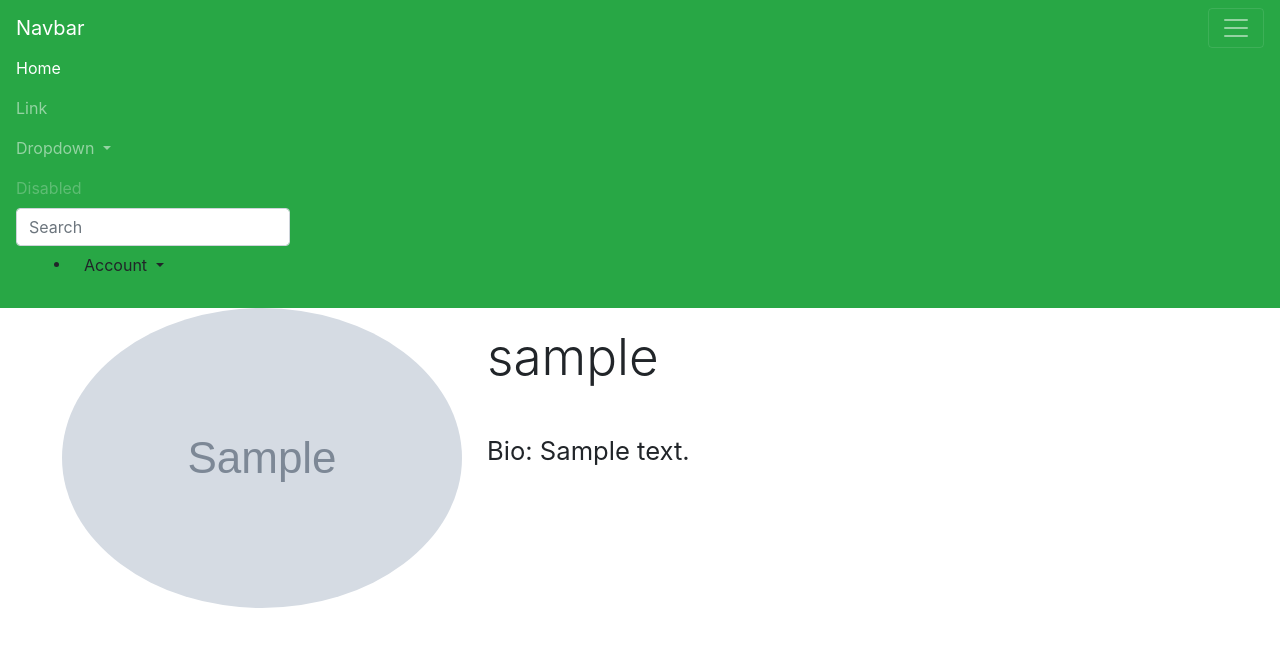
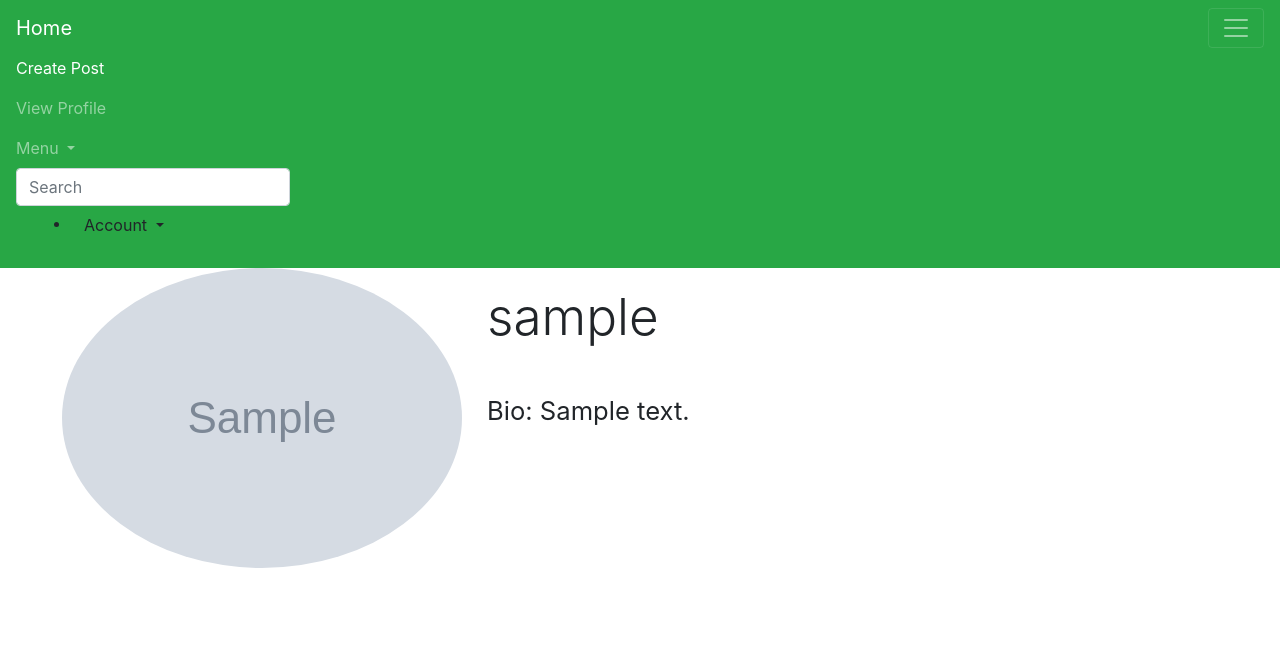
Before and after one commit to ClarisseU/awwardz, a Django app: page /new/profile in a window 1280 px wide, after a click that opens the changed part. Shown: the top 647 px of the page. Run offline with Django 3.2, Linux system fonts and the light colour scheme; a user stored in the database is signed in; tables that the repository leaves empty hold one stand-in row (values such as "Sample post"); grey boxes marked "Sample" are stand-in pictures; some libraries are stand-ins or nearby versions.

Commit message:
last commit

```diff
--- a/ardz/templates/index.html
+++ b/ardz/templates/index.html
@@ -28,7 +28,7 @@
         <div class="row">
             {% for proj in project %}
             <div class="thumbnail" style="background-image: white;">
-                <img id="img-post" class="img-responsive" src='{{proj.screenshot.url}}' height='520' width='850'>
+                <img id="img-post" class="img-responsive" src='{{proj.screenshot.url}}' height='520' width='750'>
             </div>
         </div>
         {% for com in proj.comments_set.all %}
--- a/ardz/templates/navbar.html
+++ b/ardz/templates/navbar.html
@@ -1,5 +1,5 @@
 <nav class="navbar navbar-dark bg-success">
-    <a class="navbar-brand" href="{%url 'welcome'%}">Navbar</a>
+    <a class="navbar-brand" href="{%url 'welcome'%}">Home</a>
     <button class="navbar-toggler" type="button" data-toggle="collapse" data-target="#navbarSupportedContent" aria-controls="navbarSupportedContent" aria-expanded="false" aria-label="Toggle navigation">
     <span class="navbar-toggler-icon"></span>
   </button>
@@ -7,33 +7,28 @@
     <div class="collapse navbar-collapse" id="navbarSupportedContent">
         <ul class="navbar-nav mr-auto">
             <li class="nav-item active">
-                <a class="nav-link" href="{%url 'welcome'%}">Home <span class="sr-only">(current)</span></a>
+                <a class="nav-link" href="{%url 'new-post'%}">Create Post <span class="sr-only">(current)</span></a>
             </li>
             <li class="nav-item">
-                <a class="nav-link" href="#">Link</a>
+                <a class="nav-link" href="{% url 'profile'%}">View Profile</a>
             </li>
             <li class="nav-item dropdown">
                 <a class="nav-link dropdown-toggle" href="#" id="navbarDropdown" role="button" data-toggle="dropdown" aria-haspopup="true" aria-expanded="false">
-          Dropdown
+          Menu
         </a>
                 <div class="dropdown-menu" aria-labelledby="navbarDropdown">
-                    <a class="dropdown-item" href="#">Action</a>
-                    <a class="dropdown-item" href="#">Another action</a>
+                    <a class="dropdown-item" href="{%url 'new-post'%}">Create Post</a>
+                    <a class="dropdown-item" href="{% url 'profile'%}">View Profile</a>
                     <div class="dropdown-divider"></div>
-                    <a class="dropdown-item" href="#">Something else here</a>
+                    <a class="dropdown-item" href="{% url 'project_api'%}">Project Api</a>
+                    <a class="dropdown-item" href="{% url 'profile_api'%}">Profile Api</a>
                 </div>
-            </li>
-            <li class="nav-item">
-                <a class="nav-link disabled" href="#">Disabled</a>
             </li>
         </ul>
         <form class="form-inline my-2 my-lg-0" action="{% url 'search' %}">
             <input class="form-control mr-sm-2" type="search" placeholder="Search" aria-label="Search" name="title">
             <!-- <button class="btn btn-outline-success my-2 my-sm-0" type="submit">Search</button> -->
         </form>
-    </div>
-
-
         <div class="col-sm-6 col-md-6">
             {% if user.is_authenticated %}
             <ul>
@@ -44,21 +39,6 @@
                     <ul class="dropdown-menu" role="menu">
                         <li>
                             <a href="{%url 'welcome'%}">Home</a>
-                    </li>
-                    <li>
-                        <a href="{% url 'profile_api'%}">Profile Api</a>
-                    </li>
-                    <li>
-                        <a href="{% url 'project_api'%}">Project Api</a>
-                    </li>
-                    <li>
-                        <a href="{%url 'new-post'%}">Create Post</a>
-                    </li>
-                    <li>
-                        <a href="{% url 'profile'%}">View Profile</a>
-                    </li>
-                    <li>
-                        <a href="{% url 'new-profile' %}">Create Profile</a>
                         </li>
                         <li>
                             <a href="/accounts/password/change">Change Password</a>
@@ -76,4 +56,5 @@
 
             {% endif %}
         </div>
+    </div>
 </nav>
--- a/ardz/templates/profile.html
+++ b/ardz/templates/profile.html
@@ -141,27 +141,30 @@
                 <p>Bio: {{profiles.bio}}</p>
             </div>
         </div>
-        <!-- <div class="container">
+        <div>
+            <br>
+            <br>
+        </div>
+        <div class="container">
             <div class="row masonry-container">
-                {%for i in image%}
+                {%for p in project%}
                 <div class="item col-md-4">
                     <div class="well">
                         <div class="thumbnail" style="background-image:white">
-                            <img id="img-post" src="{{i.image.url}}" class="img-responsive">
-                            <p><strong>{{i.user}}</strong> {{i.caption}}</p>
-                            <p><strong>{{i.likes}} likes</strong></p>
-                            <a href="{% url 'like' id=i.id %}" id="like"><img class="img-responsive" src="http://www.i2symbol.com/force_download.php?file=images/symbols/love/white_heart_suit_u2661_icon_256x256.png" heigth="50px" width="60px" heigth="100px" width="80px"></a>
-                            {% for com in i.comments_set.all%}
+                            <img id="img-post" class="img-responsive" src='{{proj.screenshot.url}}' height='520' width='750'>
+                            <p><strong>{{p.user}}</strong></p>
+
+                            {% for com in p.comments_set.all%}
                             <p>{{com.comment_cont}}</p>
                             {% endfor %}
-                            <a href="{%url 'comment' i.id%}" class="btn btn-primary">Comment</a>
+                            <a href="{%url 'comment' p.id%}" class="btn btn-primary">Comment</a>
 
                         </div>
                     </div>
                 </div>
                 {% endfor %}
             </div>
-        </div> -->
+        </div>
     </div>
 
 
--- a/aww/settings.py
+++ b/aww/settings.py
@@ -40,6 +40,7 @@ INSTALLED_APPS = [
     'django.contrib.sessions',
     'django.contrib.messages',
     'django.contrib.staticfiles',
+    'rest_framework',
 ]
 
 MIDDLEWARE = [
--- a/aww/urls.py
+++ b/aww/urls.py
@@ -22,5 +22,5 @@ urlpatterns = [
     url(r'',include('ardz.urls')),
     url(r'^tinymce/', include('tinymce.urls')),
     url(r'^accounts/', include('registration.backends.simple.urls')),
-    url(r'^logout/$', views.logout, {"next_page": '/'}),
+    # url(r'^logout/$', views.logout, {"next_page": '/'}),
 ]
```
Also changed, not shown: ardz/migrations/0001_initial.py (added), ardz/migrations/0002_auto_20191025_1503.py (added), ardz/migrations/0003_auto_20191025_1855.py (added), ardz/migrations/0004_remove_profile_project.py (added), ardz/migrations/0005_comments.py (added), db.sqlite3, media/image/Screenshot_from_2019-10-25_14-33-30.png (added), media/image/Screenshot_from_2019-10-25_14-33-30_RtJR42B.png (added), media/image/Screenshot_from_2019-10-25_15-36-13.png (added), media/image/Screenshot_from_2019-10-25_17-19-24.png (added), media/profile/dread1.jpg (added), 2 other files. Lines whose indentation alone changed are shown as unchanged.
